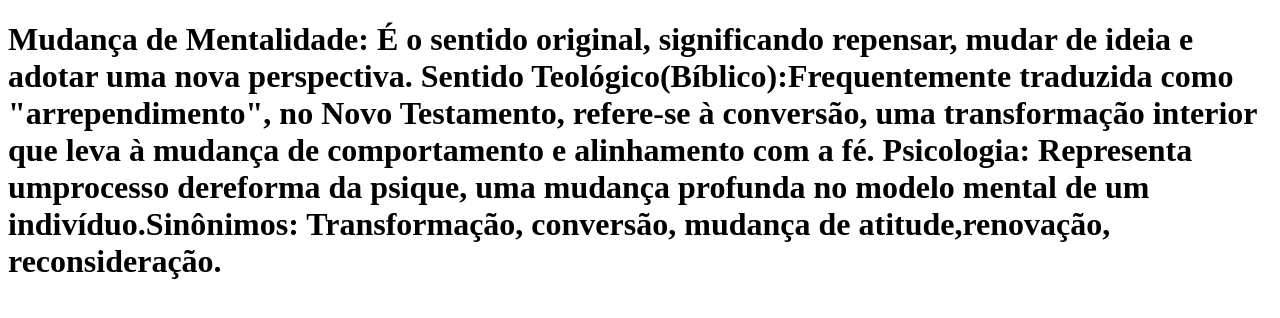
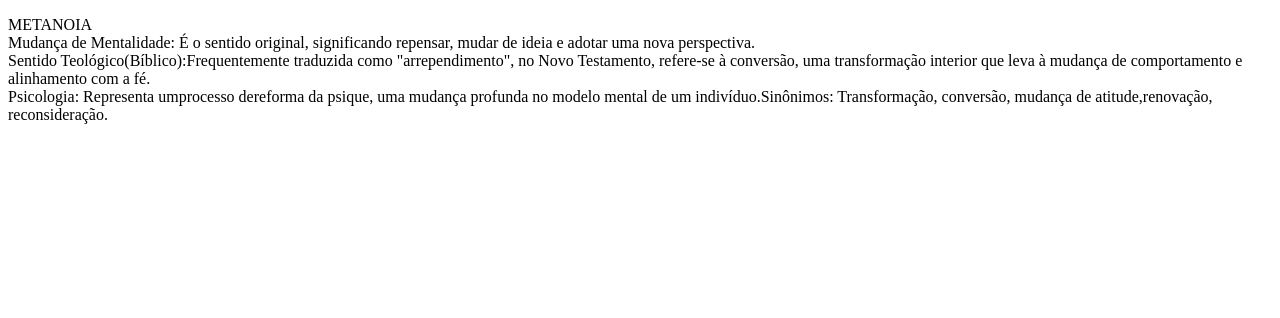
Before and after one commit to PedroRikTi/zoethera, a Next.js app: page / in a window 1280 px wide. Shown: the top 318 px of the page. Built offline with nearby package versions, Linux system fonts and the light colour scheme.

Commit message:
formatação pagina inicial

```diff
--- a/pages/index.js
+++ b/pages/index.js
@@ -1,16 +1,17 @@
 function Home() {
   return (
-    <h1>
+    <p>
+      METANOIA<br />
       Mudança de Mentalidade: É o sentido original, significando repensar, mudar
-      de ideia e adotar uma nova perspectiva.
+      de ideia e adotar uma nova perspectiva.<br />
 
       Sentido Teológico(Bíblico):Frequentemente traduzida como "arrependimento", no Novo
       Testamento, refere-se à conversão, uma transformação interior que leva à
-      mudança de comportamento e alinhamento com a fé.
+      mudança de comportamento e alinhamento com a fé. <br />
 
       Psicologia: Representa umprocesso dereforma da psique, uma mudança profunda no modelo mental de um
       indivíduo.Sinônimos: Transformação, conversão, mudança de atitude,renovação, reconsideração.
-    </h1>
+    </p>
   );
 }
 
```
